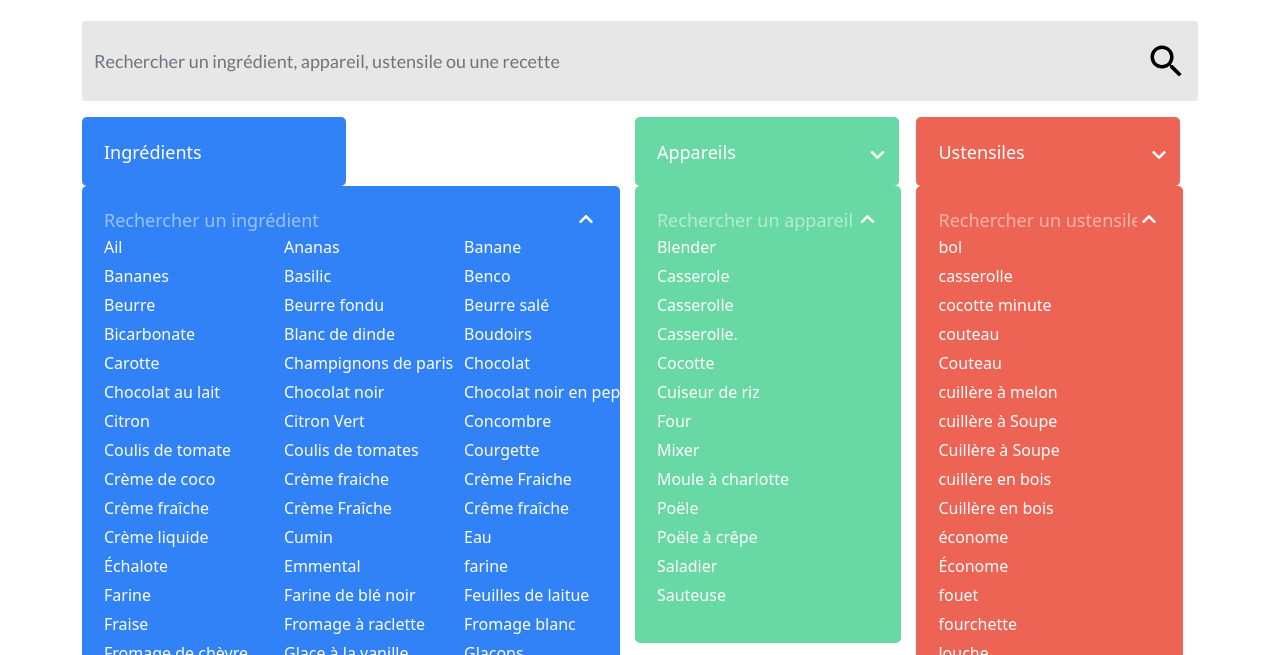
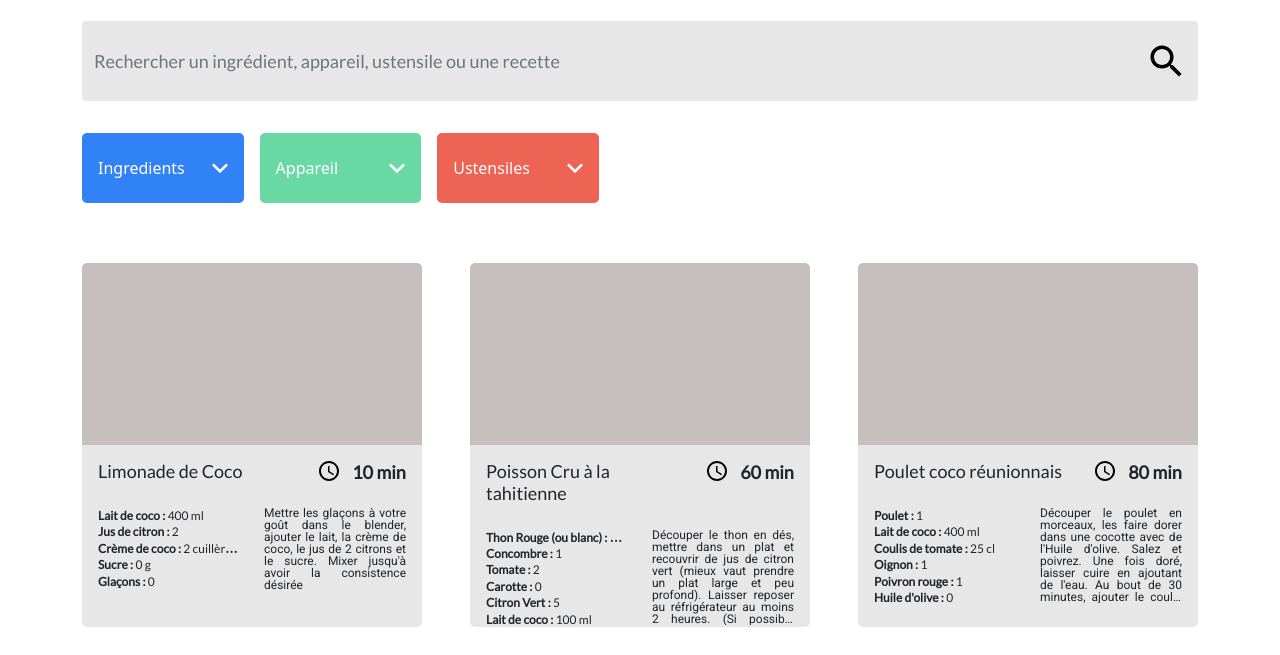
Before and after one commit to jujunantes/JulienMarcel_7_11102021, a plain HTML site: page index.html in a window 1280 px wide. Shown: the part 145-800 px from the top of the page. Drawn offline with nearby package versions, Linux system fonts and the light colour scheme.

Commit message:
ajout des critères de recherche et peaufinage interface

```diff
--- a/index.html
+++ b/index.html
@@ -2,7 +2,6 @@
 <html lang="en">
 
 <head>
-  <!-- Required meta tags -->
   <meta charset="utf-8" />
   <meta name="viewport" content="width=device-width, initial-scale=1, shrink-to-fit=no" />
 
@@ -34,8 +33,8 @@
     </div>
     <!-- Barre de Recherche -->
     <div class="row">
-      <div class="form-group has-search">
-        <input type="text" class="form-control" id="searchInput" placeholder="Rechercher un ingrédient, appareil, ustensile ou une recette">
+      <div class="form-group barreRecherche">
+        <input type="text" class="form-control" id="inputRecherche" placeholder="Rechercher un ingrédient, appareil, ustensile ou une recette">
         <span>
           <svg class="form-control-feedback" width="33" height="33" viewBox="0 0 33 33" fill="none" xmlns="http://www.w3.org/2000/svg">
             <path d="M23.4167 20.6667H21.9683L21.455 20.1717C23.2517 18.0817 24.3333 15.3683 24.3333 12.4167C24.3333 5.835 18.9983 0.5 12.4167 0.5C5.835 0.5 0.5 5.835 0.5 12.4167C0.5 18.9983 5.835 24.3333 12.4167 24.3333C15.3683 24.3333 18.0817 23.2517 20.1717 21.455L20.6667 21.9683V23.4167L29.8333 32.565L32.565 29.8333L23.4167 20.6667ZM12.4167 20.6667C7.85167 20.6667 4.16667 16.9817 4.16667 12.4167C4.16667 7.85167 7.85167 4.16667 12.4167 4.16667C16.9817 4.16667 20.6667 7.85167 20.6667 12.4167C20.6667 16.9817 16.9817 20.6667 12.4167 20.6667Z" fill="black"/>
@@ -44,55 +43,62 @@
       </div>
    </div>
    <!-- Critères de recherche -->
-   <div class="container" id="criteres">
+   <div class="container mt-3 px-0" id="criteres">
 
    </div>
    <!-- Dropdowns de recherche -->
-   <div class="d-sm-flex mt-3">
-      <!-- Dropdown ingrédient -->
-      <div class="conteneur-monDropdown">
-        <div id="conteneur-1_replie">
-            <input type="text" id="ingredients-input" class="monDropdown--input monDropdown--input_ingredients"
-                placeholder="Ingrédients">
-            <i id="chevron-down-ingredient" class="monDropdown--chevronDown fas fa-chevron-down"></i>
-        </div>
-        <div id="conteneur-1_deplie" class="monDropdown--input_deplie monDropdown--input_deplie_ingredient">
-            <input type="search" class="monDropdown--input_deplie_titre" placeholder="Rechercher un ingrédient"><i
-                id="chevron-up-ingredient" class="monDropdown--input_deplie_chevron fas fa-chevron-up"></i>
-            <ul class="monDropdown--input_deplie_list monDropdown--input_deplie_list_ingredients" id="listeIngredients"></ul>
-        </div>
+   <div class="d-sm-flex mt-3" id="barreListes">
+    <details class="d-sm-flex listeDropdown couleurIngredient">
+      <summary>
+          Ingredients
+          <svg width="16" height="11" viewBox="0 0 16 11" fill="none" xmlns="http://www.w3.org/2000/svg">
+            <path d="M14.12 0.453369L8 6.56004L1.88 0.453369L0 2.33337L8 10.3334L16 2.33337L14.12 0.453369Z" fill="white"/>
+          </svg>
+      </summary>
+      <div>
+          <form id="barreRechercheingredients" name="barreRechercheingredients" action="index.html"
+              method="get">
+              <input type="text" class="listeDropdown-input couleurIngredient"
+                  id="ingredients-research-input" name="ingredients-research-input" minlength="3"
+                  maxlength="20" size="10" placeholder="Rechercher un ingrédient">
+          </form>
+          <ul class="couleurIngredient" id="listeIngredients"></ul>
+      </div>
+  </details>
+  <details class="d-sm-flex listeDropdown couleurAppareil">
+    <summary>
+        Appareil
+        <svg width="16" height="11" viewBox="0 0 16 11" fill="none" xmlns="http://www.w3.org/2000/svg">
+          <path d="M14.12 0.453369L8 6.56004L1.88 0.453369L0 2.33337L8 10.3334L16 2.33337L14.12 0.453369Z" fill="white"/>
+        </svg>
+    </summary>
+    <div>
+        <form id="barreRechercheappliances" name="barreRechercheappliances" action="index.html"
+            method="get">
+            <input type="text" class="listeDropdown-input couleurAppareil" id="appliances-research-input"
+                name="appliances-research-input" minlength="3" maxlength="20" size="10"
+                placeholder="Rechercher un appareil">
+        </form>
+        <ul class="couleurAppareil" id="listeAppareils"></ul>
     </div>
-
-    <div class="conteneur-monDropdown">
-        <div id="conteneur-2_replie">
-            <input type="text" id="appareil-input"
-                class="monDropdown monDropdown--input monDropdown--input_appareil" placeholder="Appareils">
-            <i class="monDropdown--chevronDown monDropdown--chevronDown_appareil fas fa-chevron-down inactive"></i>
-        </div>
-
-        <div id="conteneur-2_deplie" class="monDropdown--input_deplie monDropdown--input_deplie_appliance">
-            <input type="search" class="monDropdown--input_deplie_titre" placeholder="Rechercher un appareil"><i
-                id="chevron-up-appliance" class="monDropdown--input_deplie_chevron fas fa-chevron-up"></i>
-            <ul class="monDropdown--input_deplie_list monDropdown--input_deplie_list_appliance" id="listeAppareils"></ul>
-
-        </div>
-    </div>
-
-    <div class="conteneur-monDropdown">
-
-        <div id="conteneur-3_replie">
-            <input type="text" id="ustensiles-input"
-                class="monDropdown monDropdown--input monDropdown--input_ustensiles" placeholder="Ustensiles">
-            <i class="monDropdown--chevronDown monDropdown--chevronDown_appareil fas fa-chevron-down"></i>
-        </div>
-
-        <div id="conteneur-3_deplie" class="monDropdown--input_deplie monDropdown--input_deplie_ustensils">
-            <input type="search" class="monDropdown--input_deplie_titre" placeholder="Rechercher un ustensile"><i
-                id="chevron-up-ustensils" class="monDropdown--input_deplie_chevron fas fa-chevron-up"></i>
-            <ul class="monDropdown--input_deplie_list monDropdown--input_deplie_list_ustensils" id="listeUstensiles"></ul>
-        </div>
-    </div>
-
+</details>
+<details class="d-sm-flex listeDropdown couleurUstensile">
+  <summary>
+      Ustensiles
+      <svg width="16" height="11" viewBox="0 0 16 11" fill="none" xmlns="http://www.w3.org/2000/svg">
+        <path d="M14.12 0.453369L8 6.56004L1.88 0.453369L0 2.33337L8 10.3334L16 2.33337L14.12 0.453369Z" fill="white"/>
+      </svg>
+  </summary>
+  <div>
+      <form id="barreRechercheustensils" name="barreRechercheustensils" action="index.html"
+          method="get">
+          <input type="text" class="listeDropdown-input couleurUstensile" id="ustensils-research-input"
+              name="ustensils-research-input" minlength="3" maxlength="20" size="10"
+              placeholder="Rechercher un ustensile">
+      </form>
+      <ul class="couleurUstensile" id="listeUstensiles"></ul>
+  </div>
+</details>
    </div>
    <!-- Affichage des cartes -->
     <div class="row gx-5 gy-5 mt-1 d-sm-flex" id="affichageRecettes">
@@ -107,7 +113,7 @@
   <!--
   <script>
     $(document).ready(function(){
-       $("#searchInput").on("keyup", function() {
+       $("#inputRecherche").on("keyup", function() {
           var value = $(this).val().toLowerCase();
           $("#affichageRecettes .col-12").filter(function() {
              $(this).toggle($(this).text().toLowerCase().indexOf(value) > -1)
--- a/js/index.js
+++ b/js/index.js
@@ -36,24 +36,49 @@ const chargeRecettes = async () => {
     // On peut maintenant peupler les listes déroulantes
     const affichageIngredients = document.getElementById('listeIngredients')
     IngredientsJSON.forEach((element) => {
-      affichageIngredients.innerHTML += `<li>${element}</li>`;
+      affichageIngredients.innerHTML += `<li class="filtre filtreIngredient">${element}</li>`;
     })
-    document.getElementById("conteneur-1_deplie").style.display = "block"
 
     const affichageAppareils = document.getElementById('listeAppareils')
     AppareilsJSON.forEach((element) => {
-      affichageAppareils.innerHTML += `<li>${element}</li>`;
+      affichageAppareils.innerHTML += `<li class="filtre filtreAppareil">${element}</li>`;
     })
-    document.getElementById("conteneur-2_deplie").style.display = "block"
 
     const affichageUstensiles = document.getElementById('listeUstensiles')
     UstensilesJSON.forEach((element) => {
-      affichageUstensiles.innerHTML += `<li>${element}</li>`;
+      affichageUstensiles.innerHTML += `<li class="filtre filtreUstensile">${element}</li>`;
     })
-    document.getElementById("conteneur-3_deplie").style.display = "block"
 };
 
 // Gestion des liste déroulantes
 
+// fermeture des listes en cas de clic hors d'elles ou sur une autre liste
+document.addEventListener('click', (event) => {
+  document.querySelectorAll('.listeDropdown').forEach(element => {
+    if (!element.contains(event.target)) { element.removeAttribute("open") }
+  })
+})
+
+function ajouteFiltre(event) {
+  document.getElementById('criteres').innerHTML += `
+      <span class="critere critere-${event.target.className.split(' ').pop()}">
+        ${event.target.innerHTML}
+        <button>
+          <svg class="retireCritere" alt="supprimer ce filtre" width="20" height="20" viewBox="0 0 20 20" fill="none" xmlns="http://www.w3.org/2000/svg">
+            <path d="M12.59 6L10 8.59L7.41 6L6 7.41L8.59 10L6 12.59L7.41 14L10 11.41L12.59 14L14 12.59L11.41 10L14 7.41L12.59 6ZM10 0C4.47 0 0 4.47 0 10C0 15.53 4.47 20 10 20C15.53 20 20 15.53 20 10C20 4.47 15.53 0 10 0ZM10 18C5.59 18 2 14.41 2 10C2 5.59 5.59 2 10 2C14.41 2 18 5.59 18 10C18 14.41 14.41 18 10 18Z" fill="white"/>
+          </svg>
+          </button>
+      </span>
+  `
+}
+
+function retireCritere(event) {
+  event.target.parentNode.parentNode.parentNode.removeChild(event.target.parentNode.parentNode);
+}
+
+document.addEventListener('click', (event) => {
+  if (event.target.classList.contains('retireCritere')) { retireCritere(event) }
+  if (event.target.classList.contains('filtre')) {ajouteFiltre(event)}
+})
 
 chargeRecettes();
--- a/sass/layout/_container.scss
+++ b/sass/layout/_container.scss
@@ -1,276 +1,275 @@
 @import url('https://fonts.googleapis.com/css2?family=Roboto&display=swap');
 @import url('https://fonts.googleapis.com/css2?family=Lato&display=swap');
-
-.h1-lpp {
+.h1-lpp
+{
 	color: #d04f4f;
+	font-family: DM Sans;
 	font-size: 2.75rem;
-    font-family: DM Sans;
+	font-size: 36px;
 	font-style: normal;
 	font-weight: bold;
-    font-size: 36px;
 	line-height: 47px;
 }
-
-.has-search {
+.barreRecherche
+{
 	display: flex;
 	flex-direction: row;
 }
-.has-search .form-control {
+.barreRecherche .form-control
+{
+	background-color: #e7e7e7;
 	border: none;
-    margin-right: -2rem;
-    background-color: #e7e7e7;
-    height: 5rem;
 	font-family: Lato;
+	font-size: 18px;
 	font-style: normal;
 	font-weight: normal;
-    font-size: 18px;
+	height: 5rem;
 	line-height: 22px;
+	margin-right: -2rem;
 }
-
-.has-search .form-control-feedback {
+.barreRecherche .form-control-feedback
+{
+	color: #aaa;
+	display: block;
+	height: 32px;
+	line-height: 2.375rem;
+	pointer-events: none;
 	position: relative;
 	right: 1rem;
+	text-align: center;
 	top: 1.5rem;
-    display: block;
 	width: 32px;
-    height: 32px;
-    line-height: 2.375rem;
-    text-align: center;
-    pointer-events: none;
-    color: #aaa;
 }
-
-.card {
+.card
+{
+	background-color: #e7e7e7;
+	border: none;
 	border-radius: 5px;
 	height: 364px;
-    border: none;
-    background-color: #e7e7e7;
 	overflow: hidden;
-    width: 100%; // 380px
+	width: 100%;
 }
-.photoRecette {
-    width: 100%;
-    height: 50%;
+.photoRecette
+{
 	background-color: #c7bebe;
 	border-radius: 5px 5px 0px 0px;
+	height: 50%;
+	width: 100%;
 }
-.card-body {
+.card-body
+{
 	height: 50%;
 }
-
-.ligneTitre {
+.ligneTitre
+{
 	margin-bottom: 1rem;
 }
-
-.titreRecette {
+.titreRecette
+{
 	font-family: "Lato", sans-serif;
 	font-size: 18px;
+	font-style: normal;
 	font-weight: 400;
-    font-style: normal;
 	line-height: 21.6px;
 }
-
-.blocIngredients {
+.blocIngredients
+{
+	height: 105px;
 	line-height: 14px;
-    height: 105px;
 }
-
-.pIngredient {
+.pIngredient
+{
+	margin-block-end: 0em;
 	margin-block-start: 0em;
-    margin-block-end: 0em;
 }
-
-.listeIngredientsGras {
+.listeIngredientsGras
+{
 	font-family: "Lato", sans-serif;
 	font-size: 12px;
+	font-style: normal;
 	font-weight: 700;
-    font-style: normal;
 	line-height: 14.4px;
 }
-
-.listeIngredientsNormal {
+.listeIngredientsNormal
+{
 	font-family: "Lato", sans-serif;
 	font-size: 12px;
+	font-style: normal;
 	font-weight: 400;
-    font-style: normal;
 	line-height: 14.4px;
 }
-
-.descriptionRecette {
+.descriptionRecette
+{
+	display: -webkit-box;
 	font-family: "Roboto", sans-serif;
+	font-size: 12px;
 	font-style: normal;
 	font-weight: normal;
-    font-size: 12px;
 	line-height: 100%;
 	overflow: hidden;
 	text-align: justify;
 	text-decoration: none;
-    //text-overflow: ellipsis;
-
-    text-align: justify;
-    display: -webkit-box;
-    -webkit-line-clamp: 8;
-    -webkit-box-orient: vertical;
-
+	webkit-box-orient: vertical;
+	webkit-line-clamp: 8;
 }
-
-.tempsRecette {
+.tempsRecette
+{
 	font-family: Lato;
+	font-size: 18px;
 	font-style: normal;
 	font-weight: bold;
-    font-size: 18px;
 	line-height: 22px;
-    margin-left: 1rem;
+	margin-left: .8rem;
 }
-
-.blocTemps {
+.blocTemps
+{
 	display: flex;
 	flex-direction: row;
 }
-
-// Dropdown menus
-.monDropdown--input {
-    border-radius:5px;
-    border-style:none;
-    color:#fff;
-    cursor:pointer;
-    display:inline-block;
-    font-size:18px;
-    z-index:99;
+// Début dropdown
+#barreListes {
+    display: flex;
+    flex-wrap: wrap;
 }
 
-    .monDropdown--input::placeholder {
-    color:#fff;
-    padding-left:20px;
+.listeDropdown summary
+{
+	align-items: center;
+	display: flex;
+	height: 2.4rem;
+	justify-content: space-between;
+	line-height: 2.4rem;
+	width: 8.1rem;
+}
+.listeDropdown summary svg
+{
+	line-height: 2.4rem;
+	transition: 400ms ease-in-out;
+	width: 1rem;
+}
+.listeDropdown[open]>summary
+{
+	width: 35rem;
+}
+.listeDropdown[open]>summary svg
+{
+	transform: rotate(180deg);
+	transition: 400ms ease-in-out;
+}
+.listeDropdown-input
+{
+	border-radius: 5px 5px 0 0;
+	left: 0;
+	width: 35rem;
+	z-index: 1;
+}
+.listeDropdown-input::placeholder
+{
+	color: white;
+	font-weight: 700;
+	opacity: 0.5;
+}
+.listeDropdown ul
+{
+	border-radius: 0 0 5px 5px;
+	font-weight: 400;
+	max-height: 352px;
+	width: 592px;
+	z-index: 1;
+}
+.listeDropdown li
+{
+	list-style-type: none;
+	padding-right: 1.8rem;
+}
+.listeDropdown ul li:hover
+{
+	overflow: unset;
+	padding-right: 2.5rem;
+	text-overflow: unset;
+	transform: scale(1.1);
+	transition: 200ms;
+	white-space: unset;
+}
+.couleurUstensile
+{
+	background-color: #ED6454;
+	border: 0;
+	color: white;
+	outline: 0;
+}
+.couleurIngredient
+{
+	background-color: #3282F7;
+	border: 0;
+	color: white;
+	outline: 0;
+	scrollbar-width: none;
+}
+.couleurAppareil
+{
+	background-color: #68D9A4;
+	border: 0;
+	color: white;
+	outline: 0;
+}
+.couleurIngredient::-webkit-scrollbar
+{
+	display: none;
+}
+// Fin dropdowns
+
+// critères
+#criteres
+{
+	display: flex;
+	flex-wrap: wrap;
+}
+.critere
+{
+	border-radius: 5px;
+	color: white;
+	font-family: Lato;
+	font-size: 14px;
+	font-weight: 500;
+	margin: 0 .6rem .5rem 0;
+	padding: .6rem .8rem;
+	position: relative;
+}
+button
+{
+	background-color: transparent;
+	border: none;
+	cursor: pointer;
+}
+.critere-filtreIngredient
+{
+	background-color: #3282F7;
+}
+.critere-filtreUstensile
+{
+	background-color: #ED6454;
+}
+.critere-filtreAppareil
+{
+	background-color: #68D9A4;
 }
 
-    .monDropdown--input_ingredients {
-    background: #3282F7;
-    border-color:#3282F7;
-    height:69px;
+// Ajouts réactifs
+@media all and (max-width: 770px) {
+    input:placeholder-shown {
+        text-overflow: ellipsis;
     }
 
-    .monDropdown--input_appareil {
-    background:#68D9A4;
-    border-color:#68D9A4;
-    height:69px;
+    .form-control-feedback {
+        visibility: hidden;
     }
-
-    .monDropdown--input_ustensiles {
-    background:#ED6454;
-    border-color:#ED6454;
-    height:69px;
 }
-
-    .monDropdown--input_deplie {
-    border-radius:5px;
-    display:none;
-    margin-right:15px;
-    max-width:70%;
-    min-width:250px;
-    padding:20px 2px;
-    background-color: chartreuse;
-    //z-index: 100;
+@media all and (max-width: 688px) {
+    .listeDropdown-input,
+    .listeDropdown,
+    .listeDropdown ul
+    {
+	    width: 400px;
     }
-
-    .monDropdown--input_deplie_titre {
-    background-color:transparent;
-    border-width:0;
-    color:#fff;
-    font-size:18px;
-    outline-width:0;
-    padding-left:20px;
-    width:90%;
 }
-
-    .monDropdown--input_deplie_titre::placeholder {
-    color:#fff;
-    opacity:50%;
-    }
-
-    .monDropdown--input_deplie_chevron {
-    color:#fff;
-    cursor:pointer;
-    display:block;
-    float:right;
-    position:relative;
-    right:25px;
-    top:5px;
-    }
-
-    .monDropdown--input_deplie_list {
-    color:#fff;
-    display:flex;
-    flex-wrap:wrap;
-    gap:5px 10px;
-    list-style-type:none;
-    margin-left:20px;
-    padding-left:0;
-    //z-index:100;
-    //background-color: chartreuse;
-    }
-
-    .monDropdown--input_deplie_list li {
-    cursor:pointer;
-    overflow:hidden;
-    //text-overflow: '...';
-    //background-color: chartreuse;
-    white-space:nowrap;
-    width:170px;
-    }
-
-    .monDropdown--input_deplie_list li:hover {
-    overflow:unset;
-    text-overflow:unset;
-    transform:scale(1.1) translate(5px);
-    transition:200ms;
-    white-space:unset;
-    }
-
-    .monDropdown--input_deplie_list li:focus {
-    outline-color:#FFF;
-    outline-style:dashed;
-    overflow:unset;
-    text-overflow:unset;
-    white-space:unset;
-    }
-
-    .monDropdown--input_deplie_list_ingredients {
-    width:100%;
-    }
-
-    .monDropdown--input_deplie_ingredient {
-    background-color:#3282f7;
-    max-width:800px;
-    }
-
-    .monDropdown--input_deplie_appliance {
-    background-color:#68d9a4;
-    max-width:400px;
-    }
-
-    .monDropdown--input_deplie_ustensils {
-    background-color:#ed6454;
-    max-width:400px;
-    }
-
-    .monDropdown--chevronDown {
-    color:#fff;
-    cursor:pointer;
-    display:block;
-    float:right;
-    height:20px;
-    margin-right:-8px;
-    position:relative;
-    right:40px;
-    top:30px;
-    z-index:9;
-    }
-
-    #conteneur-1_replie,#conteneur-2_replie,#conteneur-3_replie {
-    display:block;
-    }
-
-    #conteneur-1_deplie,#conteneur-2_deplie,#conteneur-3_deplie {
-    display:none;
-    }
```
Also changed, not shown: css/styles.css, js/recettes.json, public/css/style.css, 2 other files. Lines whose indentation alone changed are shown as unchanged.
